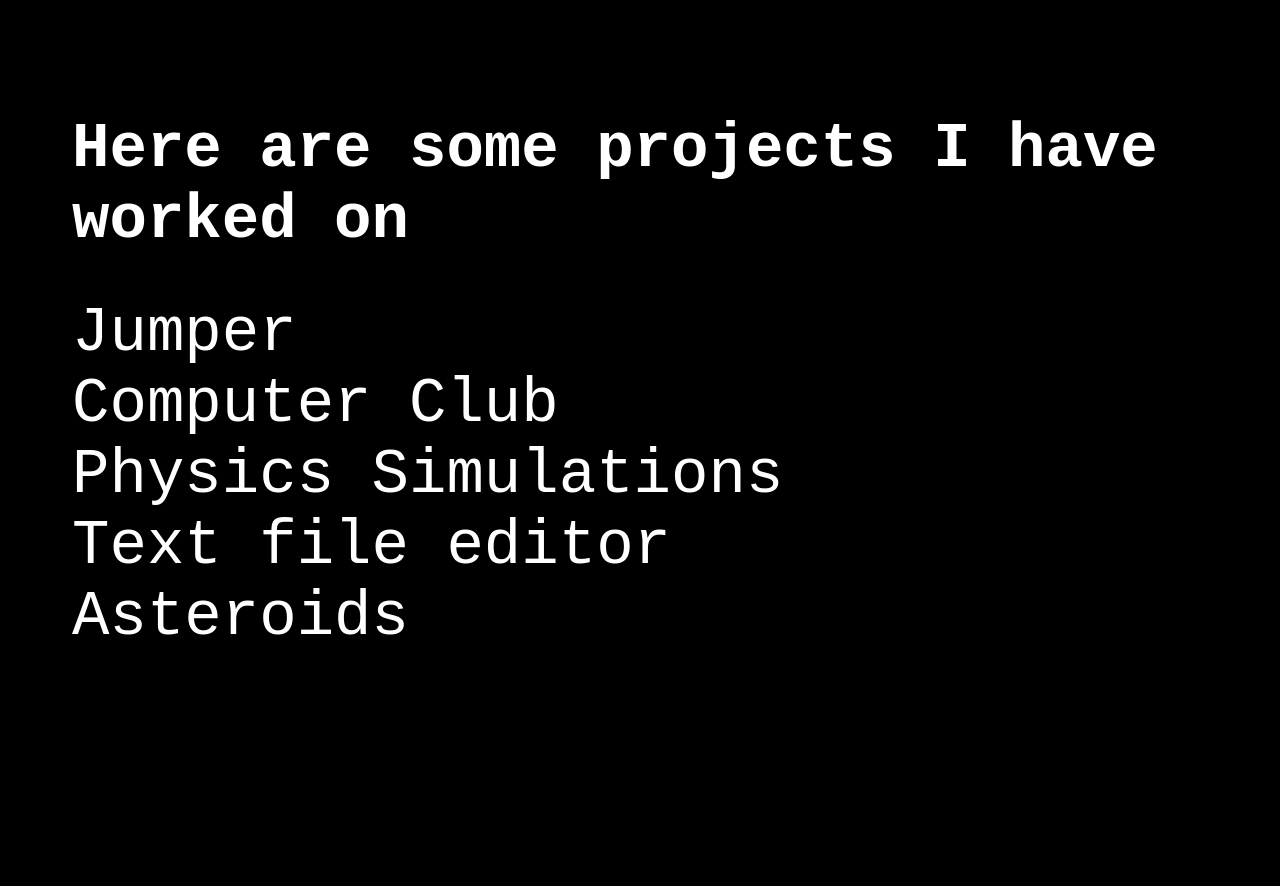
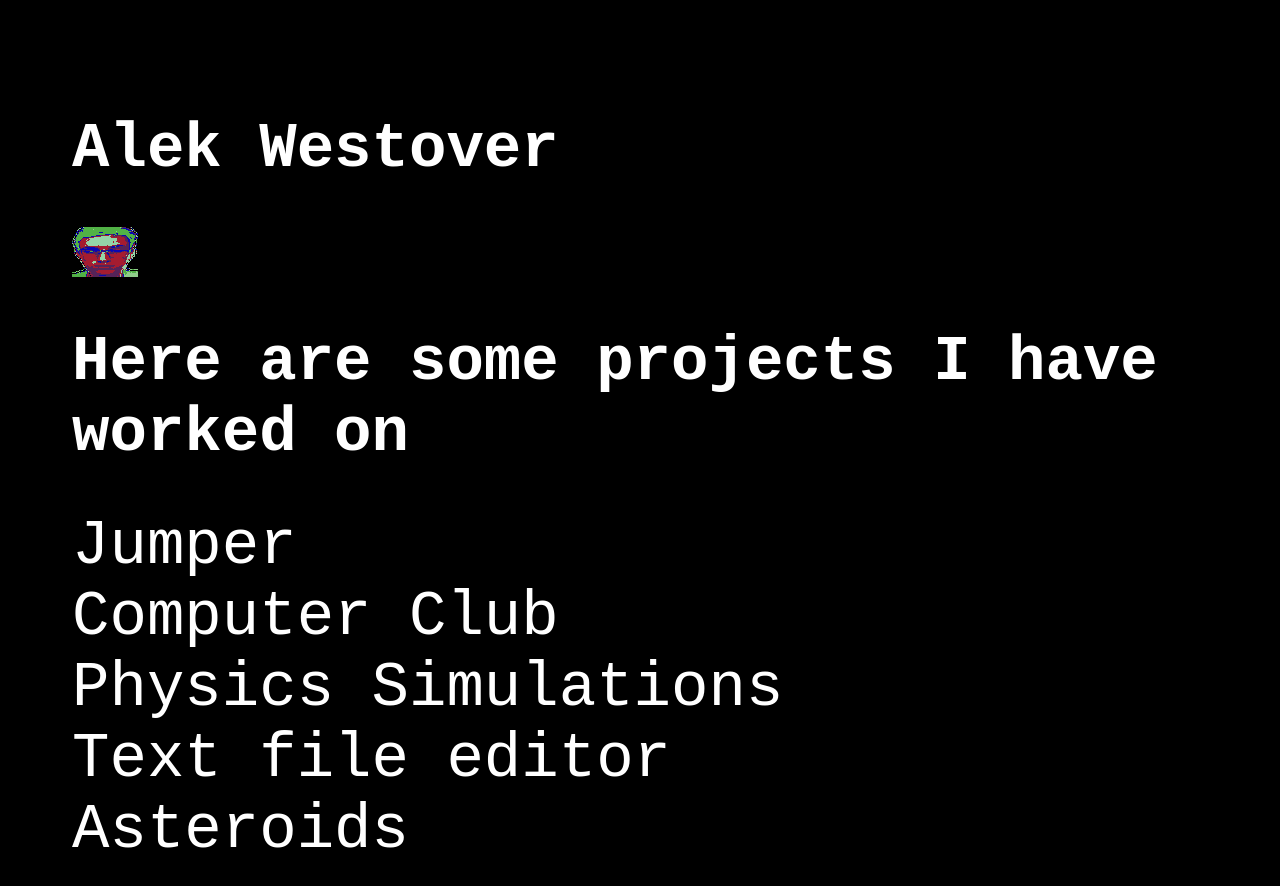
Before and after one commit to awestover/awestover.github.io, a plain HTML site: page index.html in a window 1280 px wide. Before the commit the page ends 800 px from the top, so only its background shows below. Drawn offline with Linux system fonts and the light colour scheme.

Commit message:
Update index.html

```diff
--- a/index.html
+++ b/index.html
@@ -7,6 +7,8 @@
 </head>
 
 <body>
+  <h1>Alek Westover</h1>
+  <img src="alek4.png" alt="alek"></img>
   <h1>Here are some projects I have worked on</h1>
 <div class="links">
 <a class="button" href="../jumper">Jumper</a><br>
```
